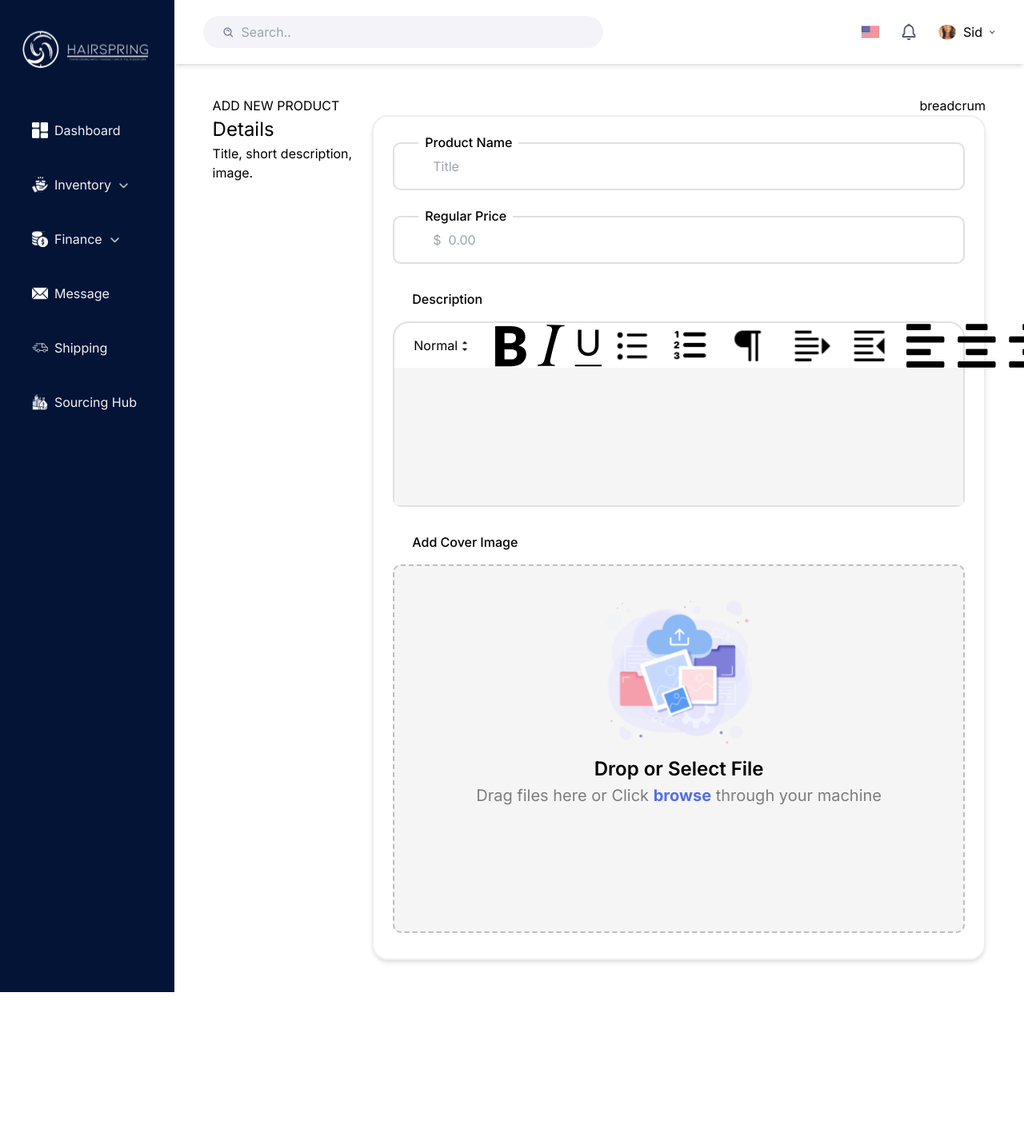
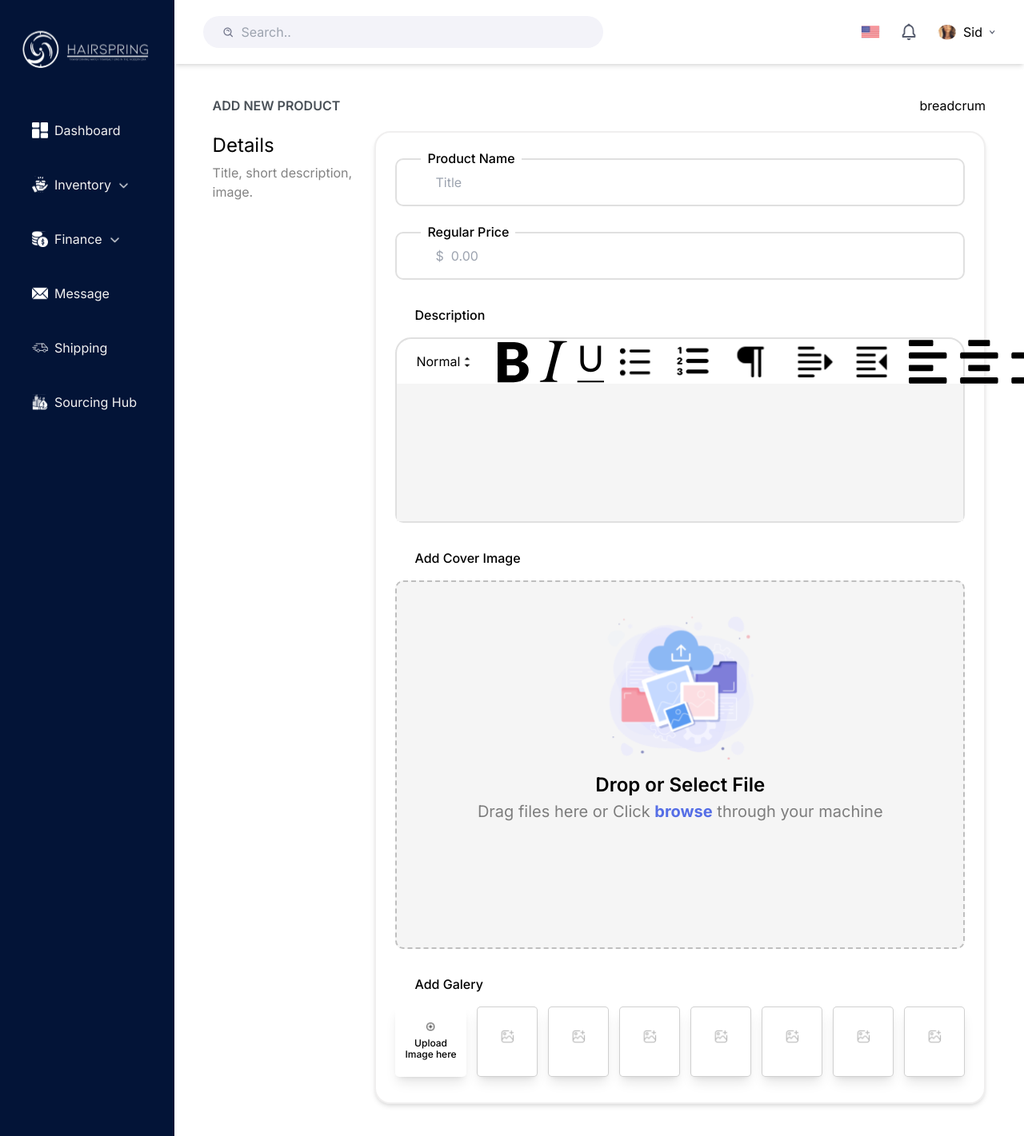
Before and after one commit to Tahirasif31/dashboard_hairspring, a Next.js app: page /add-product in a window 1280 px wide. Shown: the top 1421 px of the page at 80% size. Before the commit the page ends 1241 px from the top, so only its background shows below. Built offline with nearby package versions, Linux system fonts and the light colour scheme.

Commit message:
first product input section completed

```diff
--- a/app/add-product/page.js
+++ b/app/add-product/page.js
@@ -4,13 +4,15 @@ function AddProduct() {
   return (
     <div>
       <div className="flex justify-between">
-        <h2>ADD NEW PRODUCT</h2>
+        <h2 className="family-Poppins text-[16px] font-[600] text-[#495057]">
+          ADD NEW PRODUCT
+        </h2>
         <div>breadcrum</div>
       </div>
-      <div className="grid grid-cols-[20fr_80fr] gap-2">
+      <div className="grid grid-cols-[20fr_80fr] gap-3 mt-5">
         <div>
-          <h3 className="text-[24px] font-[400]">Details</h3>
-          <p className="text-[16px] font-[400]">
+          <h3 className="text-[24px] font-[400] family-Poppins">Details</h3>
+          <p className="text-[16px] font-[400] text-[#0000007D] mt-1">
             Title, short description, image.
           </p>
         </div>
@@ -79,6 +81,39 @@ function AddProduct() {
               <input className="hidden" type="file" accept="image/*" />
             </div>*/}
           </div>
+          <div className="pt-8">
+            <p className="text-[16px] font-[500] px-6 pb-4">Add Galery</p>
+            <div className="flex justify-between ">
+              <div className="flex flex-col rounded-[5px] bg-white shadow-lg py-5 px-2 xl:px-3 items-center">
+                <img src="/add.svg" width={11} height={11} className="mb-2" />
+                <span className="text-[12px] leading-[14.4px] font-[500] family-Lato">
+                  <p className="text-center leading-[14.4px]">Upload</p>
+                  <p className="leading-[14.4px]">Image here</p>
+                </span>
+              </div>
+              <div className="align-middle rounded-[5px] bg-white shadow-lg px-[22px] 2xl:px-9 xl:px-7 border-[1px] border-solid border-[#0000002f]">
+                <img src="/imgadd.svg" className="mt-7" />
+              </div>
+              <div className="align-middle rounded-[5px] bg-white shadow-lg px-[22px] 2xl:px-9 xl:px-7 border-[1px] border-solid border-[#0000002f]">
+                <img src="/imgadd.svg" className="mt-7" />
+              </div>
+              <div className="align-middle rounded-[5px] bg-white shadow-lg px-[22px] 2xl:px-9 xl:px-7 border-[1px] border-solid border-[#0000002f]">
+                <img src="/imgadd.svg" className="mt-7" />
+              </div>
+              <div className="align-middle rounded-[5px] bg-white shadow-lg px-[22px] 2xl:px-9 xl:px-7 border-[1px] border-solid border-[#0000002f]">
+                <img src="/imgadd.svg" className="mt-7" />
+              </div>
+              <div className="align-middle rounded-[5px] bg-white shadow-lg px-[22px] 2xl:px-9 xl:px-7 border-[1px] border-solid border-[#0000002f]">
+                <img src="/imgadd.svg" className="mt-7" />
+              </div>
+              <div className="align-middle rounded-[5px] bg-white shadow-lg px-[22px] 2xl:px-9 xl:px-7 border-[1px] border-solid border-[#0000002f]">
+                <img src="/imgadd.svg" className="mt-7" />
+              </div>
+              <div className="align-middle rounded-[5px] bg-white shadow-lg px-[22px] 2xl:px-9 xl:px-7 border-[1px] border-solid border-[#0000002f]">
+                <img src="/imgadd.svg" className="mt-7" />
+              </div>
+            </div>
+          </div>
         </div>
       </div>
     </div>
```
Also changed, not shown: public/add.svg (added), public/imgadd.svg (added).
